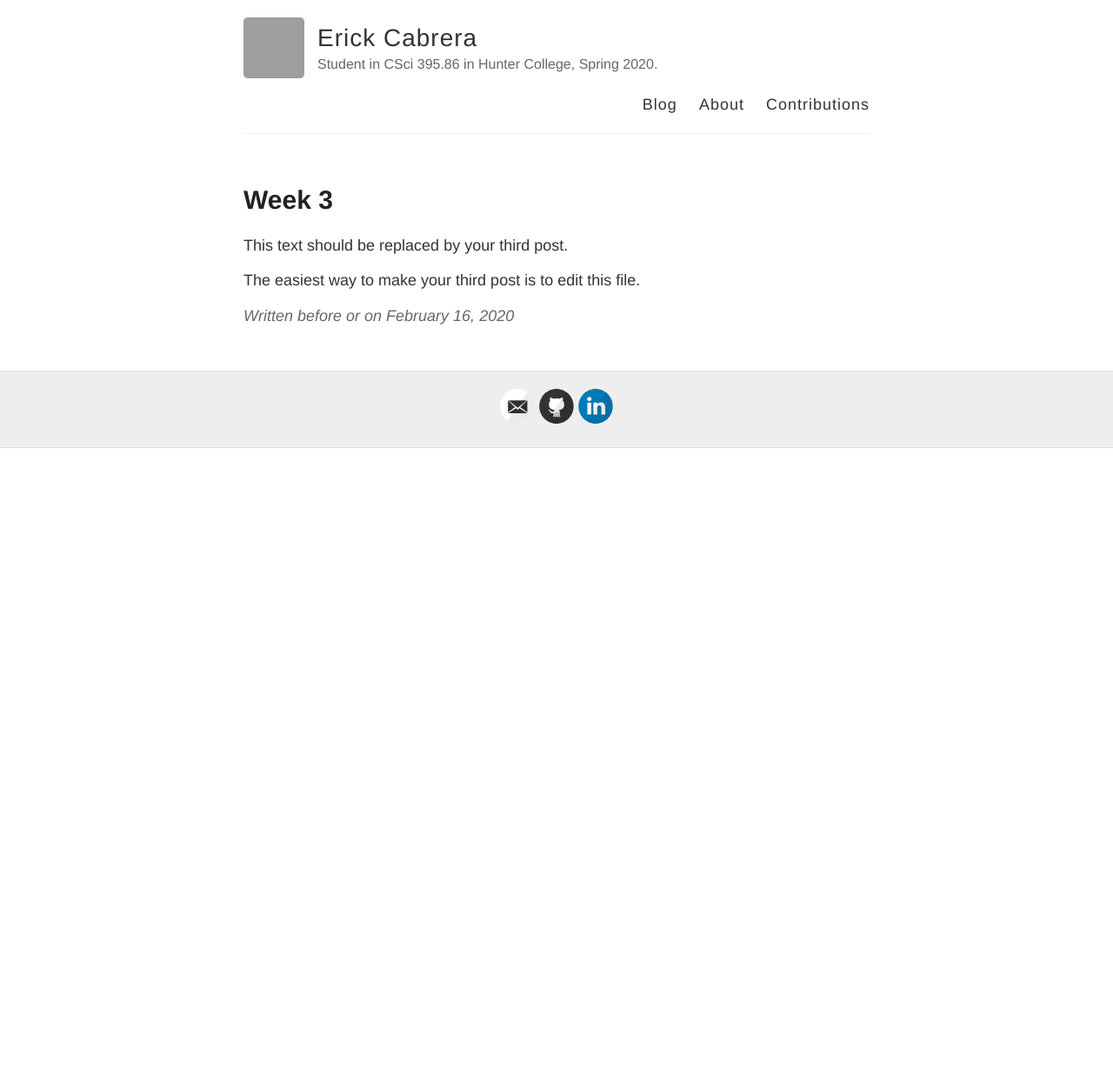
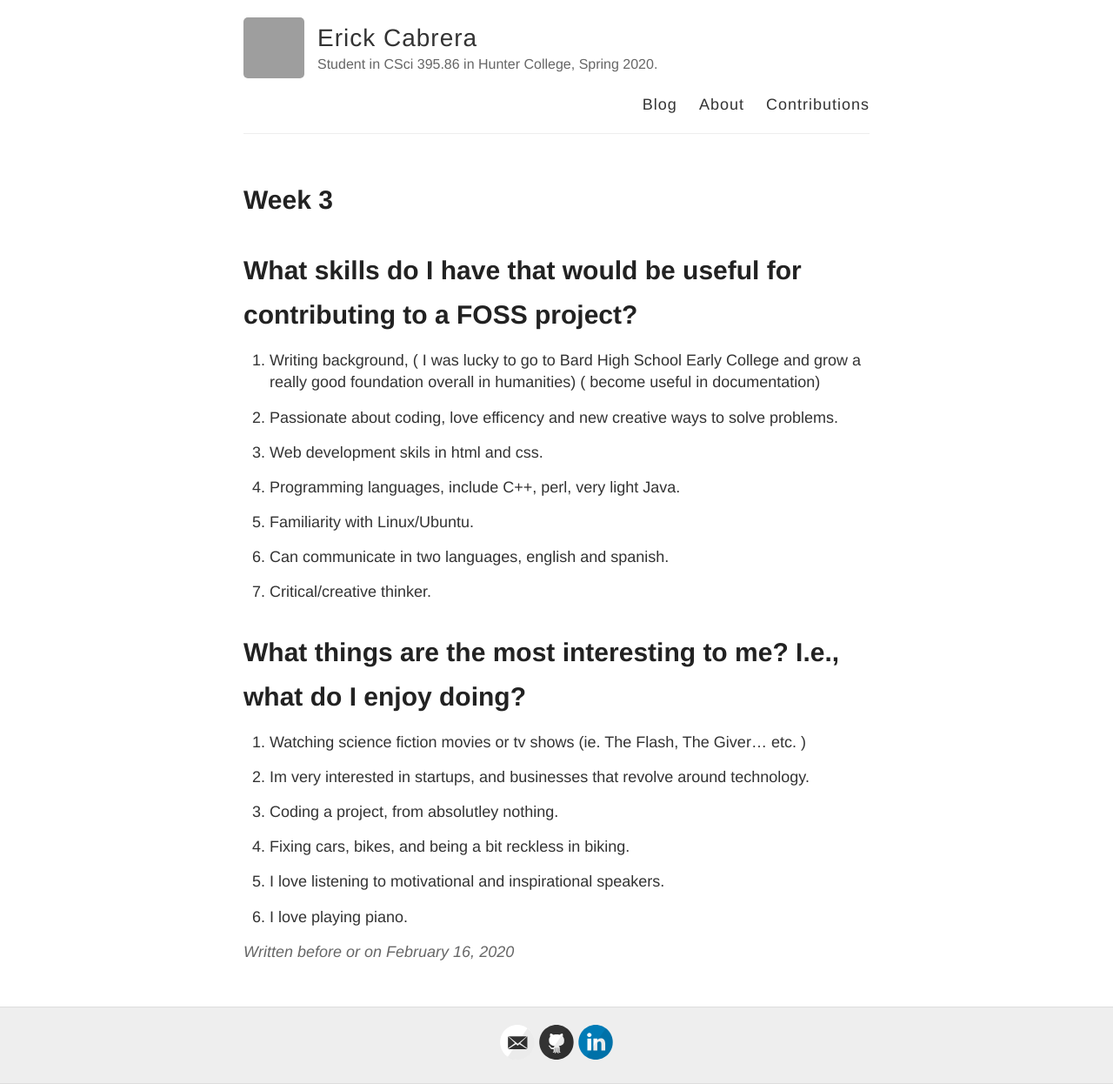
Before and after one commit to hunter-college-ossd-spr-2020/MarceloDamian-weekly, a Jekyll site: the page built from _posts/2020-02-16-week03.md, in a window 1280 px wide. Shown: the whole page at 87% size. Built offline with Jekyll 4.4.1, drawn with Linux system fonts in a browser that asks for light colours; before the commit the page ends 900 px from its top, so only the background shows below that; grey boxes are pictures that could not be loaded.

Commit message:
Update 2020-02-16-week03.md

```diff
--- a/_posts/2020-02-16-week03.md
+++ b/_posts/2020-02-16-week03.md
@@ -3,7 +3,36 @@ layout: post
 title: Week 3
 ---
 
+# What skills do I have that would be useful for contributing to a FOSS project?
 
-This text should be replaced by your third post.
+1. Writing background, ( I was lucky to go to Bard High School Early College and grow a really good foundation overall in
+  humanities) ( become useful in documentation)
 
-The easiest way to make your third post is to edit this  file.
+2. Passionate about coding, love efficency and new creative ways to solve problems.
+
+3. Web development skils in html and css.
+
+4. Programming languages, include C++, perl, very light Java.
+
+5. Familiarity with Linux/Ubuntu.
+
+6. Can communicate in two languages, english and spanish.
+
+7. Critical/creative thinker.
+
+
+
+# What things are the most interesting to me? I.e., what do I enjoy doing?
+
+
+1. Watching science fiction movies or tv shows (ie. The Flash, The Giver... etc. )
+
+2. Im very interested in startups, and businesses that revolve around technology.
+
+4. Coding a project, from absolutley nothing.
+
+5. Fixing cars, bikes, and being a bit reckless in biking.
+
+6. I love listening to motivational and inspirational speakers.
+
+7. I love playing piano.
```
